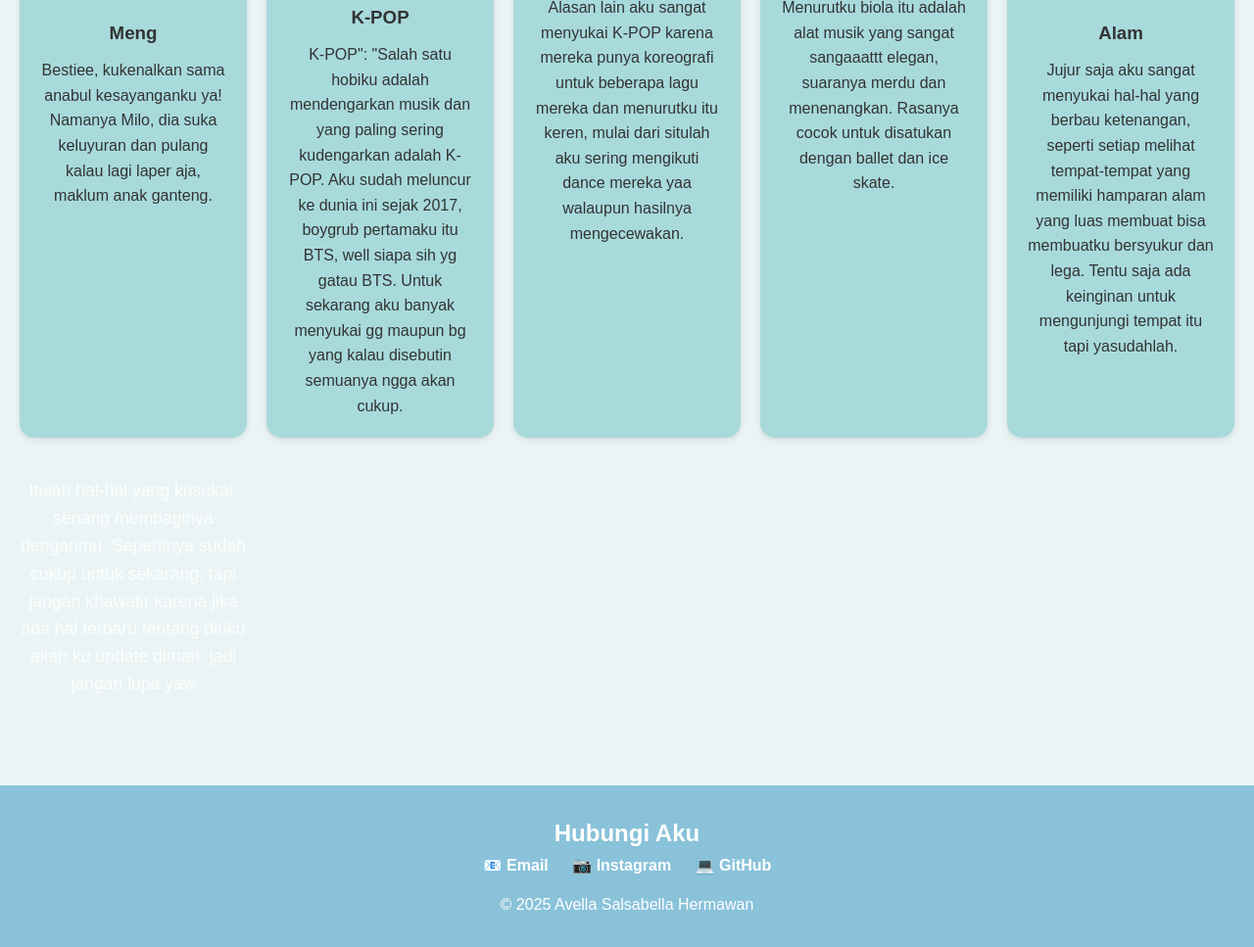
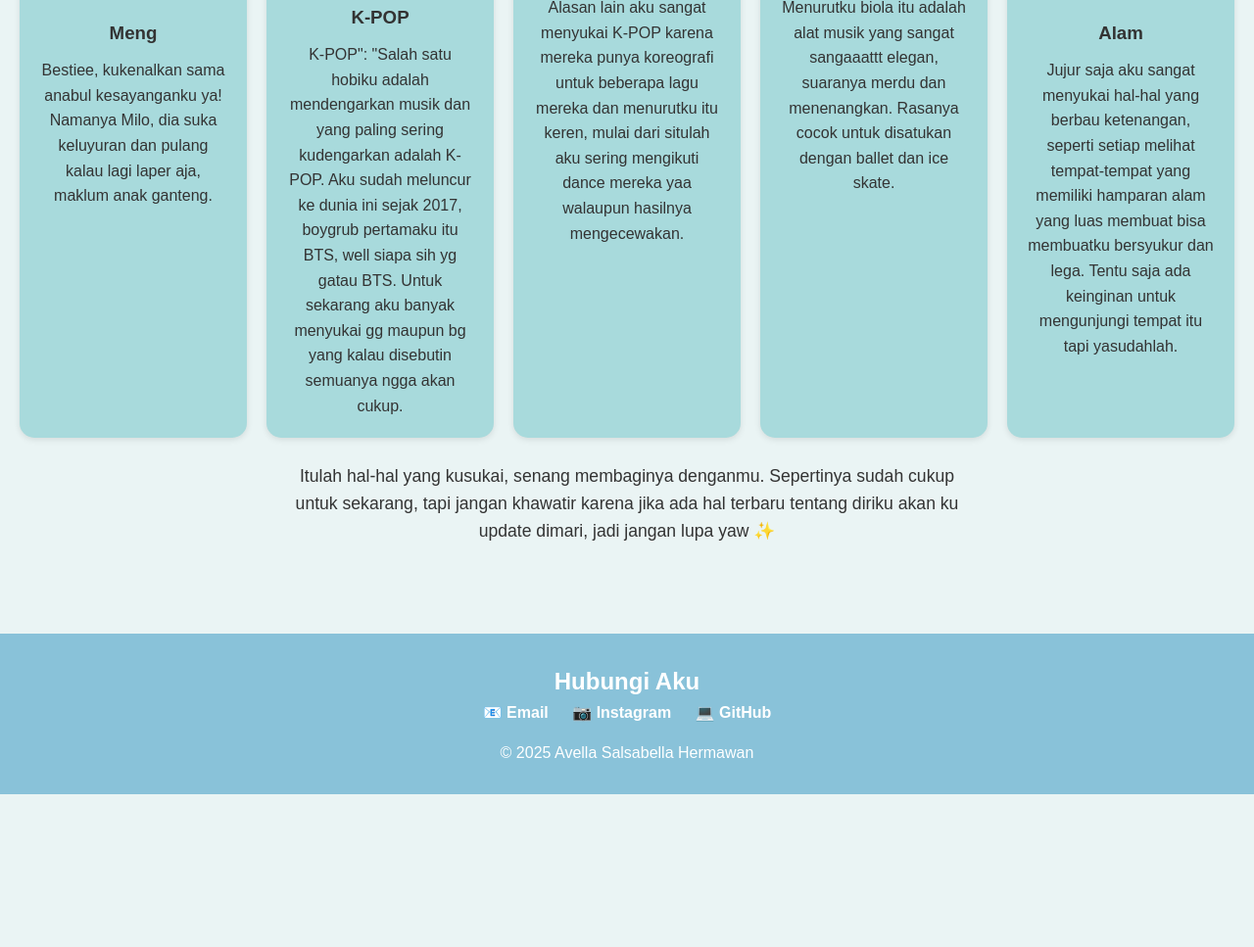
Before and after one commit to avellash/Pemrograman_Web, a plain HTML site: page index.html in a window 1280 px wide. Shown: the part 1279-2246 px from the top of the page at 98% size. After the commit the page ends 2090 px from the top, so only its background shows below. Drawn offline with Linux system fonts and the light colour scheme.

Commit message:
finish uts web

```diff
--- a/index.html
+++ b/index.html
@@ -59,8 +59,10 @@
         <h3>Alam</h3>
         <p>Jujur saja aku sangat menyukai hal-hal yang berbau ketenangan, seperti setiap melihat tempat-tempat yang memiliki hamparan alam yang luas membuat bisa membuatku bersyukur dan lega. Tentu saja ada keinginan untuk mengunjungi tempat itu tapi yasudahlah.</p>
       </div>
-      <p class="summary">Itulah hal-hal yang kusukai, senang membaginya denganmu. Sepertinya sudah cukup untuk sekarang, tapi jangan khawatir karena jika ada hal terbaru tentang diriku akan ku update dimari, jadi jangan lupa yaw</p>
     </div>
+    <p class="summary">
+    Itulah hal-hal yang kusukai, senang membaginya denganmu. Sepertinya sudah cukup untuk sekarang, tapi jangan khawatir karena jika ada hal terbaru tentang diriku akan ku update dimari, jadi jangan lupa yaw ✨
+    </p>
   </section>
 
   <footer>
--- a/profil.css
+++ b/profil.css
@@ -41,6 +41,11 @@ body {
   text-align: center;
   color: #fff;
   padding: 20px;
+}
+
+.dark-mode .cover {
+  background: linear-gradient(135deg, #1a1f4b, #24315d);
+  color: #fff;
 }
 
 .cover h1 {
@@ -103,6 +108,20 @@ body {
 .suka-item h3 {
   margin-bottom: 10px;
   color: #333;
+}
+
+.suka .summary {
+  margin-top: 25px;
+  text-align: center;
+  font-size: 1.1rem;
+  max-width: 700px;
+  margin-left: auto;
+  margin-right: auto;
+  color: #333;
+}
+
+.dark-mode .suka .summary {
+  color: #ddd;
 }
 
 footer {
```
